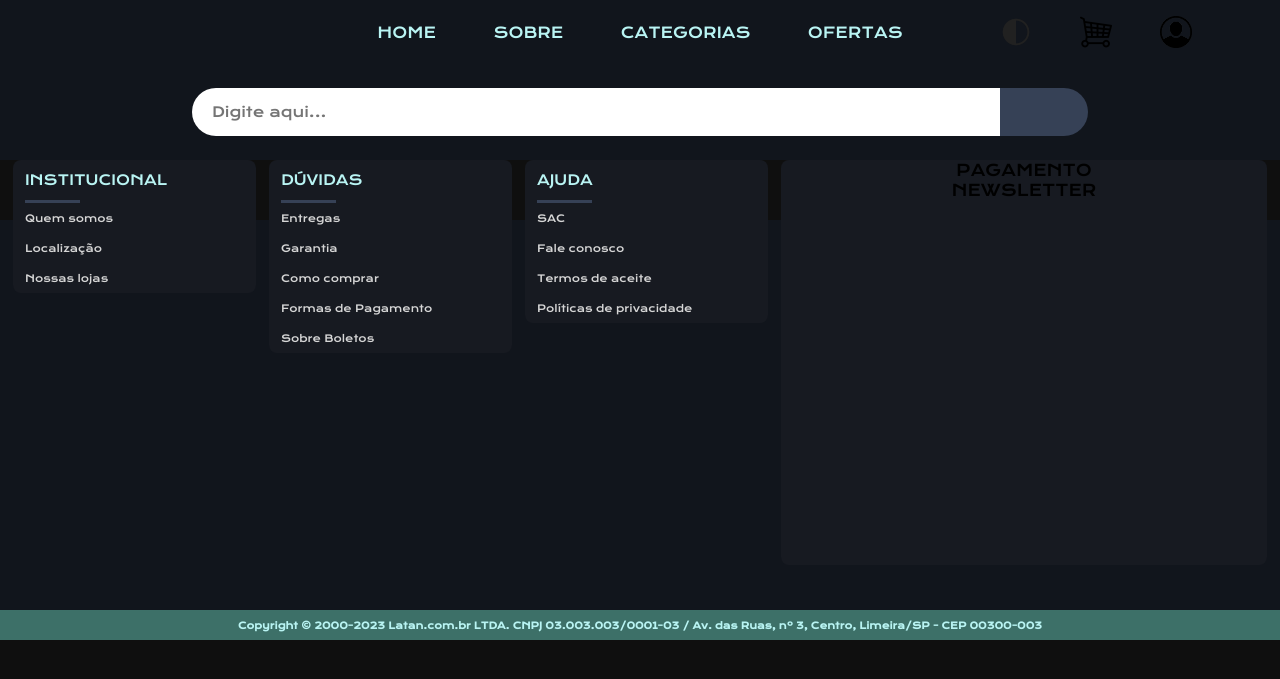
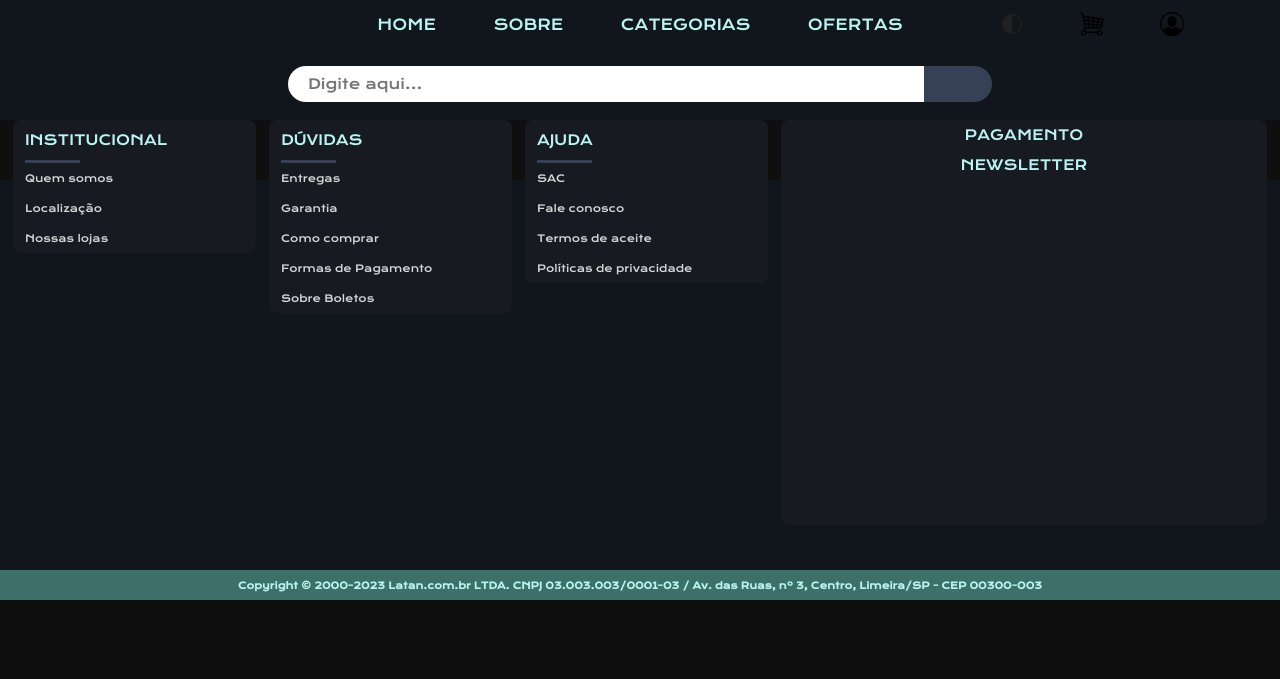
Before and after one commit to ZimbresAguilar/Ozza-Tech, a PHP site: page / in a window 1280 px wide. Shown: the top 679 px of the page. Run offline with PHP 8.4, Linux system fonts and the light colour scheme.

Commit message:
foi colocado cor azul em uma das opções do footer e ajustado tamanho da barra de pesquisa

```diff
--- a/css/universal.css
+++ b/css/universal.css
@@ -21,7 +21,7 @@
 /*-----===HEADER===-----*/
 header{
     min-height: 100px;
-    height: 20vh;
+    height: 15vh;
     width: 100%;
     display: flex;
     flex-direction: column;
@@ -96,7 +96,7 @@ nav{
 }
 .search-bar-form{
     height: 50%;
-    width: 70%;
+    width: 55%;
     border-radius: 2em;
     overflow: hidden;
 }
@@ -211,6 +211,15 @@ footer{
     border-radius: .5em;
     background-color: var(--azul-medio);
 }
+.pagamento-titulo, .newsletter-titulo {
+    height: 30px;
+    width: 90%;
+    display: flex;
+    align-items: center;
+    justify-content: start;
+    color: var(--aqua-claro);
+    font-size: 14px;
+}
 
 /*---=Footer Bottom=---*/
 .footer-bottom{
```
